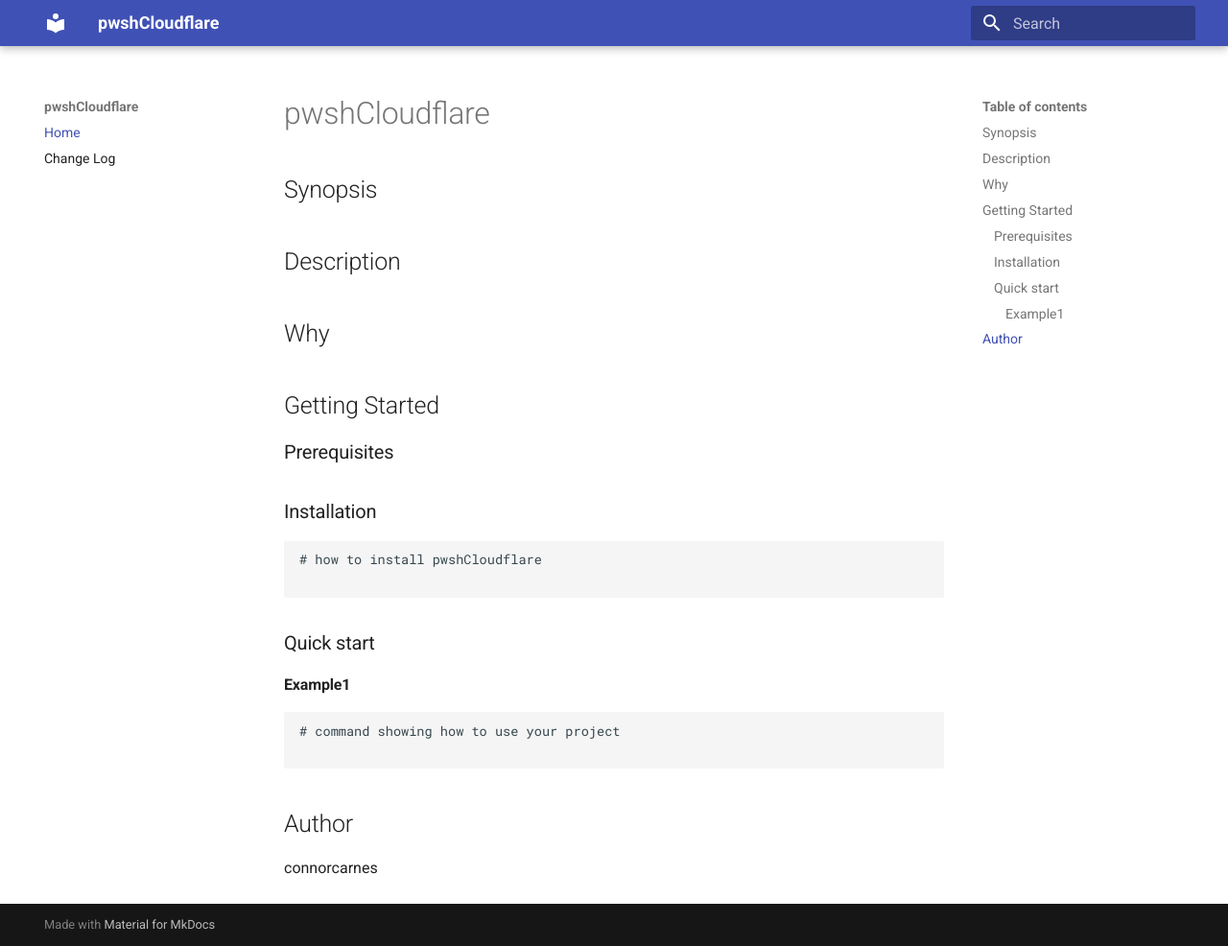
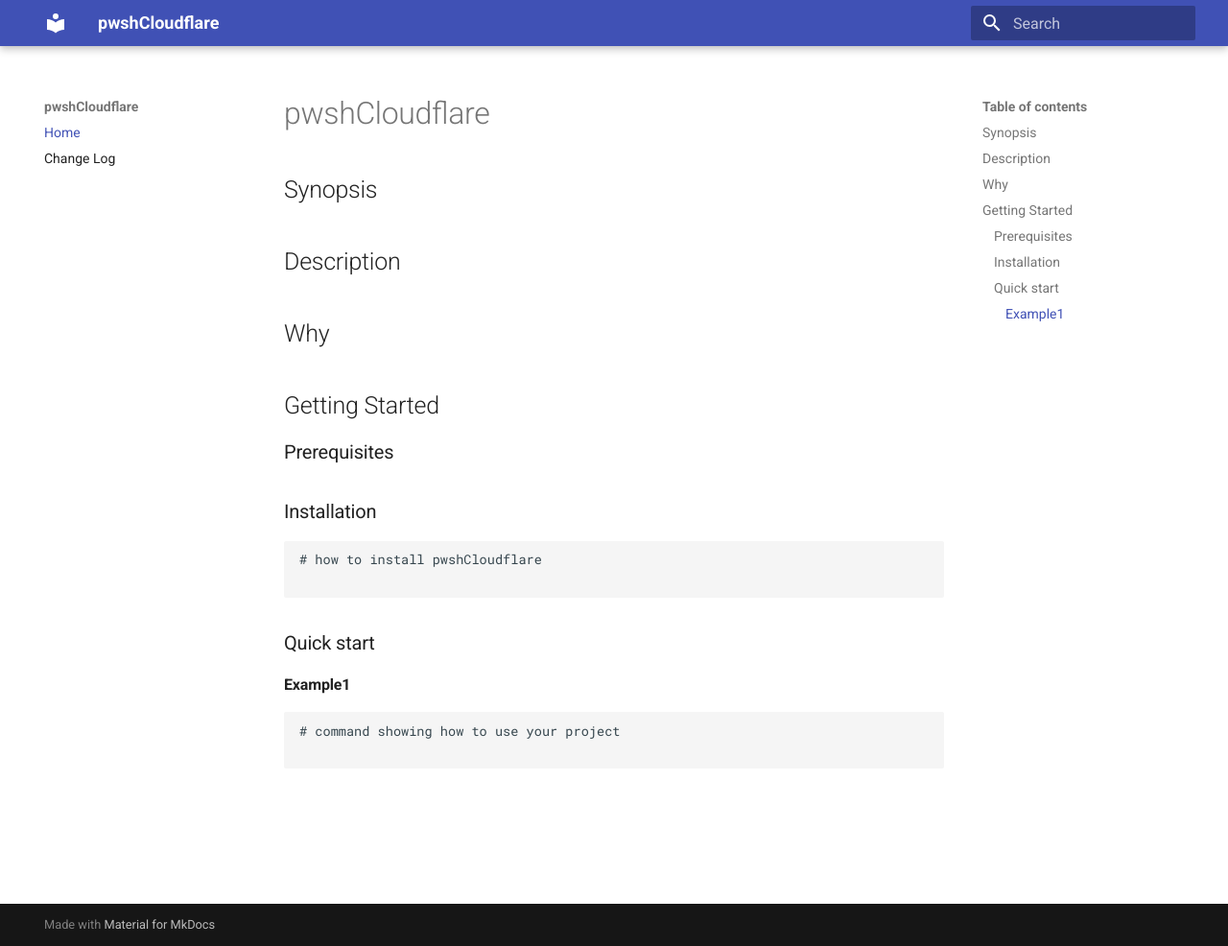
Before and after one commit to connorcarnes/pwshCloudflare, an MkDocs documentation site: the page built from docs/index.md, in a window 1280 px wide and 986 px high. Shown: the whole window at 96% size. Built offline with MkDocs 1.6.1 and Material for MkDocs 9.7.7, drawn with Linux system fonts in a browser that asks for light colours.

````diff
--- a/docs/index.md
+++ b/docs/index.md
@@ -33,7 +33,3 @@
 # command showing how to use your project
 
 ```
-
-## Author
-
-connorcarnes
````
Also changed, not shown: README.md (+0 -4 lines).
